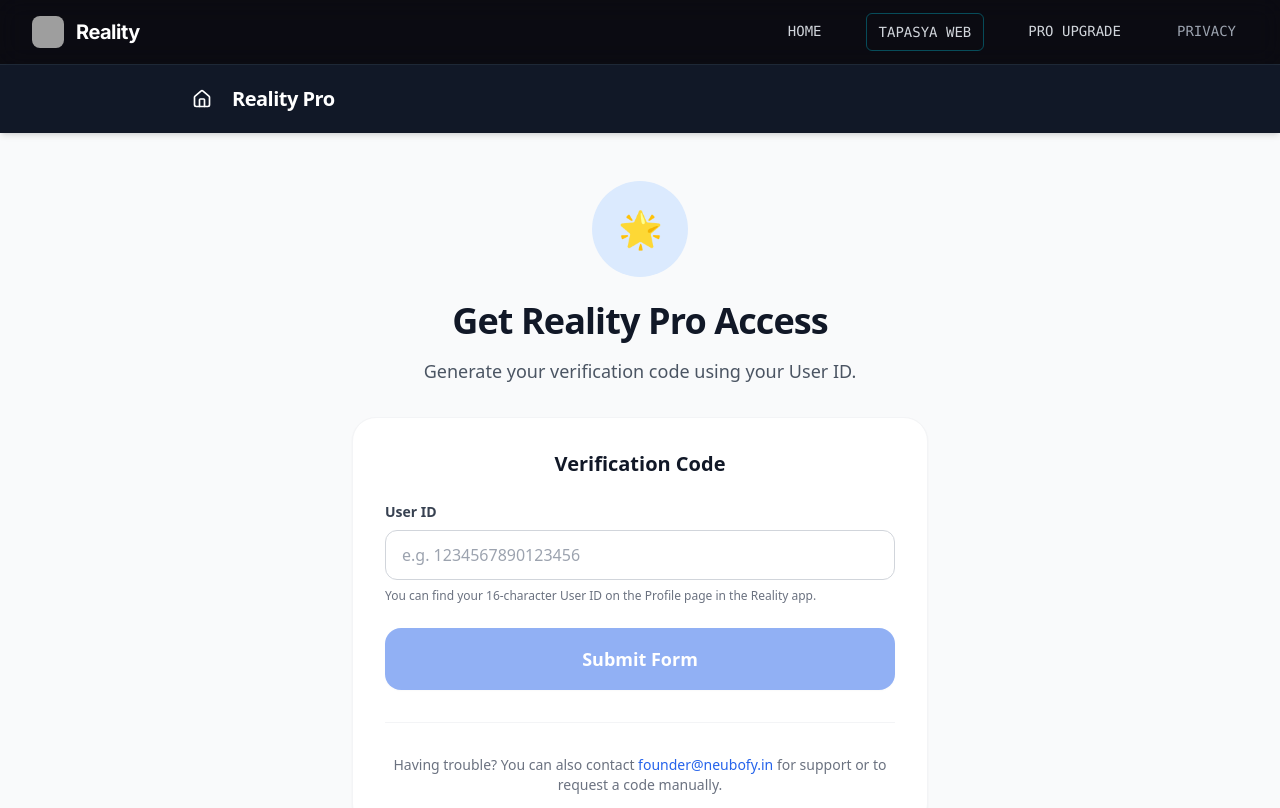
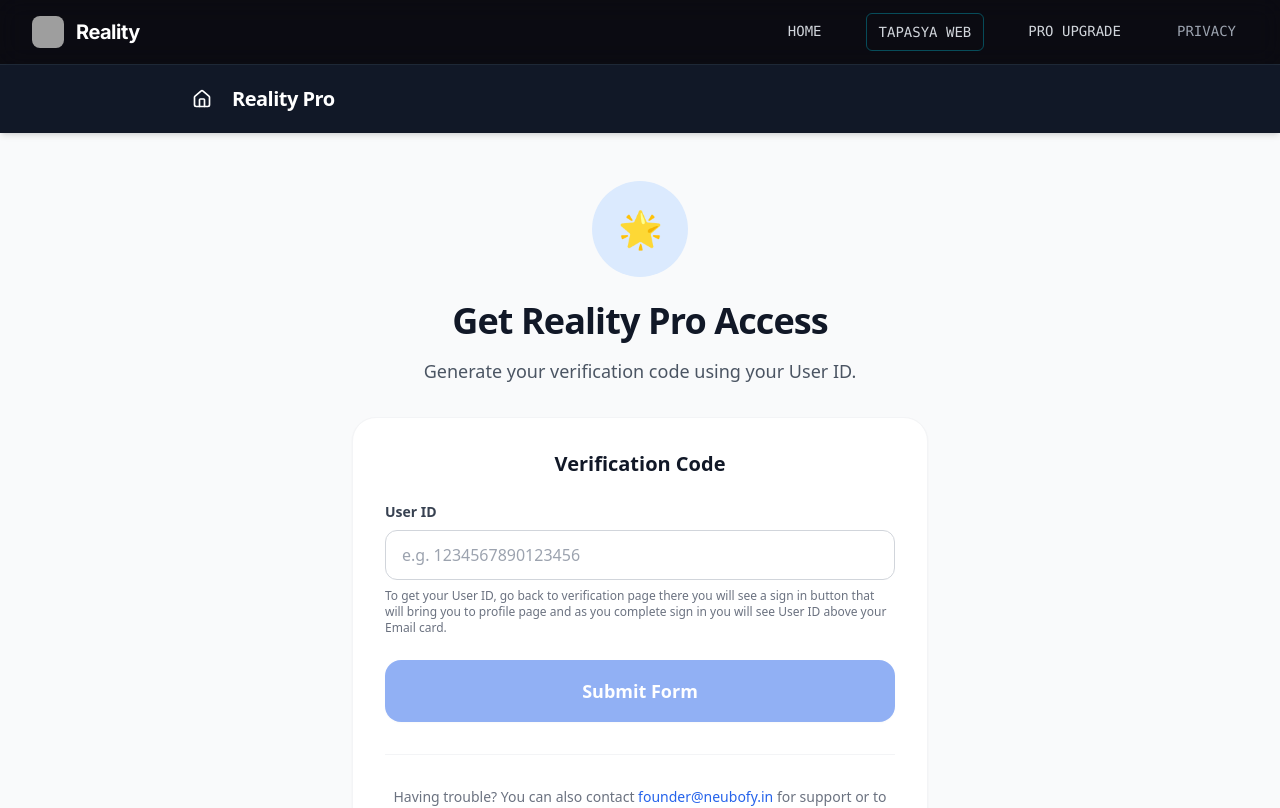
Before and after one commit to pawanwashudev-official/Reality, a Next.js app in the folder website/: page /pro in a window 1280 px wide. Shown: the top 808 px of the page. Built offline with nearby package versions, Linux system fonts and the light colour scheme; grey boxes are pictures that could not be loaded.

Commit message:
Revise User ID retrieval instructions
Updated instructions for finding User ID on the Profile page.

```diff
--- a/website/src/app/pro/page.tsx
+++ b/website/src/app/pro/page.tsx
@@ -124,7 +124,7 @@ export default function RealityProActivationPage() {
                       disabled={isLoading}
                     />
                     <p className="text-xs text-gray-500 mt-2">
-                      You can find your 16-character User ID on the Profile page in the Reality app.
+                      To get your User ID, go back to verification page there you will see a sign in button that will bring you to profile page and as you complete sign in you will see User ID above your Email card.
                     </p>
                   </div>
 
```
